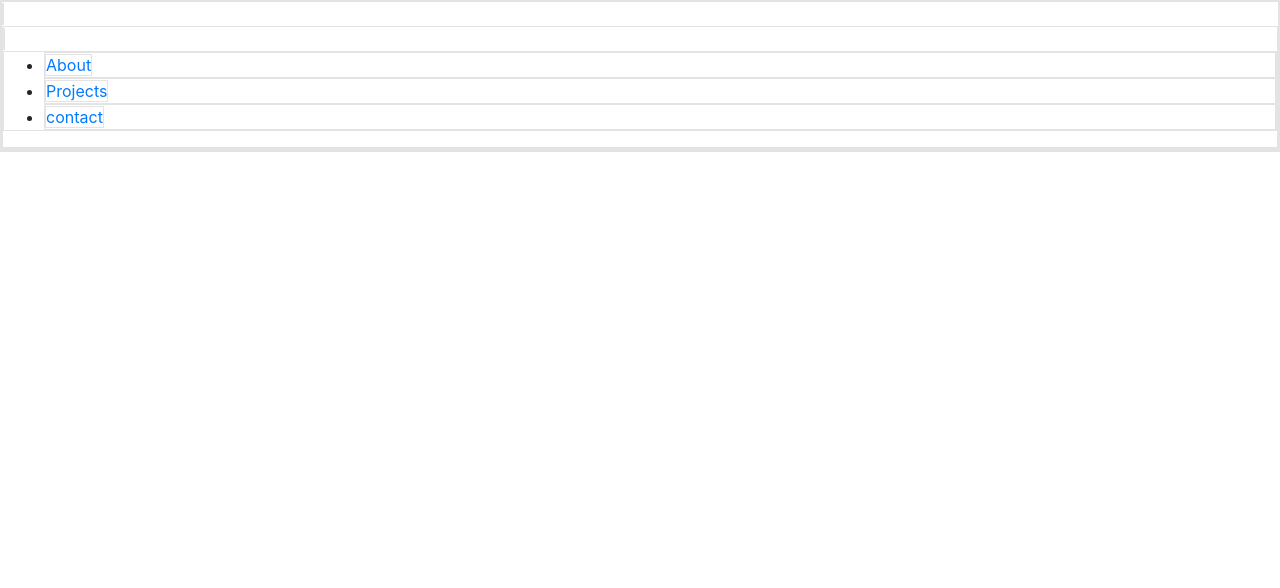
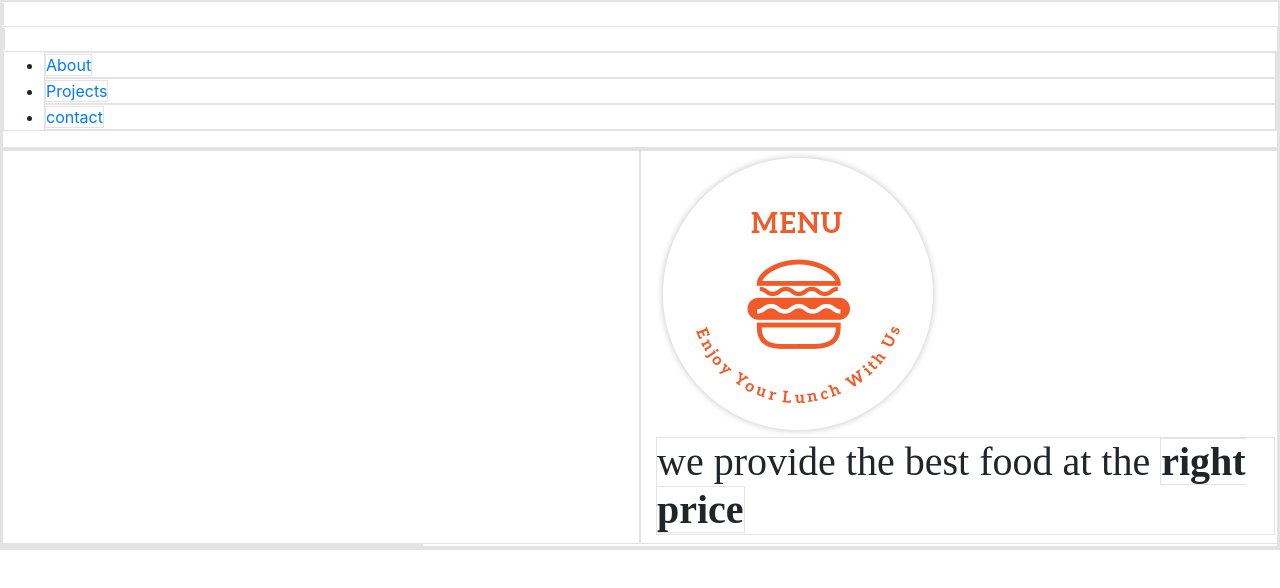
Before and after one commit to kanyiangela/anitaskitchen, a plain HTML site: page index.html in a window 1280 px wide. Drawn offline with Linux system fonts and the light colour scheme.

Commit message:
folder structure

```diff
--- a/index.html
+++ b/index.html
@@ -1,22 +1,35 @@
 <!DOCTYPE html>
 <html>
+
 <head>
+  <meta charset="utf-8">
   <title>anitasKitchen</title>
-    <link href= "css/bootstrap.css" rel="stylesheet" type="text/css">
-    <link href= "css/styles.css" rel="stylesheet" type="text/css">
+  <link href="css/bootstrap.css" rel="stylesheet" type="text/css">
+  <link href="css/styles.css" rel="stylesheet" type="text/css">
 
 </head>
+
 <body>
   <i class="ion-navicon" id="open-menu"></i>
   <!--menu-->
   <aside>
     <!--to close-menu-->
-     <i id"close-menu" class="ion-close"></i>
-     <ul id = "my-menu">
+    <i id "close-menu" class="ion-close"></i>
+    <ul id="my-menu">
       <li><a href="#">About</a></li>
       <li><a href="#"> Projects</a></li>
       <li><a href="#">contact</a></li>
     </ul>
   </aside>
-
-      <div class = "header" >
+  <div class="header">
+    <div class="row">
+      <div class="col-md-6">
+      </div>
+      <div class="col-md-6">
+        <img src="img/logoBig.png">
+        <h1>we provide the best food at the <strong>right price</strong></h1>
+      </div>
+      <div class="col-md-4">
+      </div>
+    </div>
+  </div>
```
Also changed, not shown: 1 other file. Lines whose indentation alone changed are shown as unchanged.
